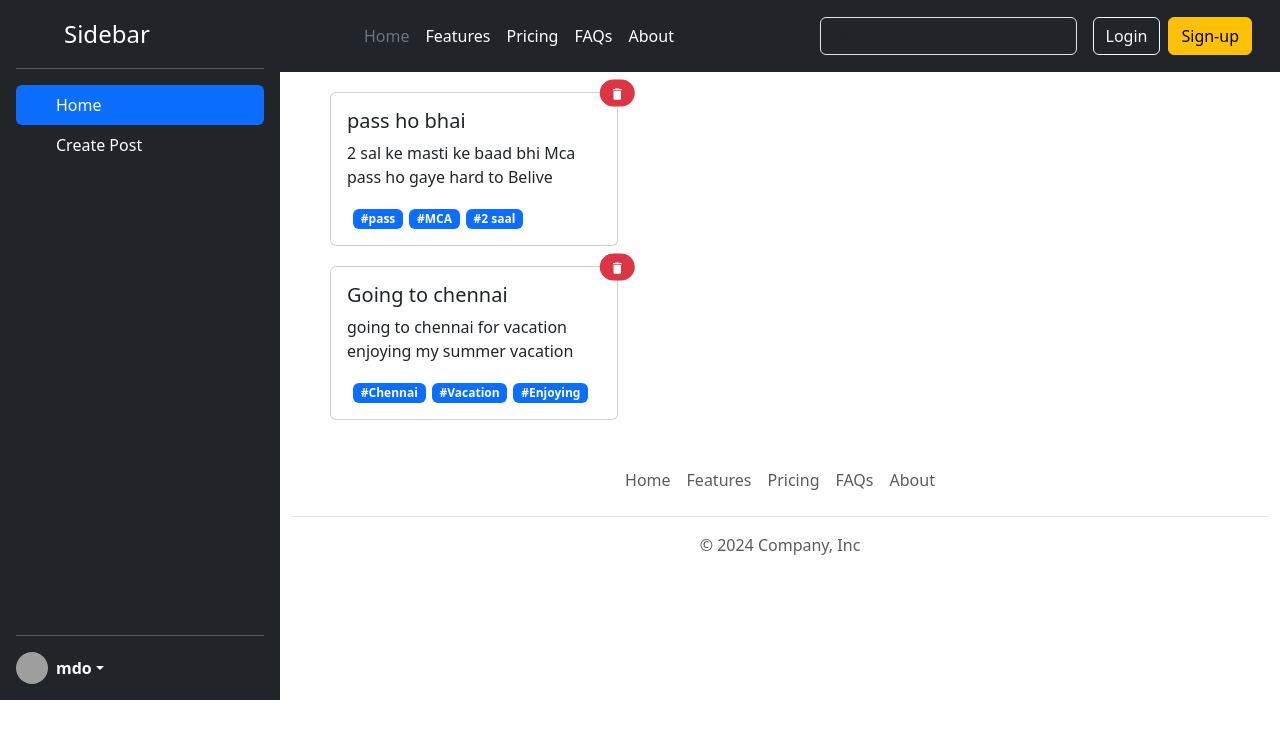
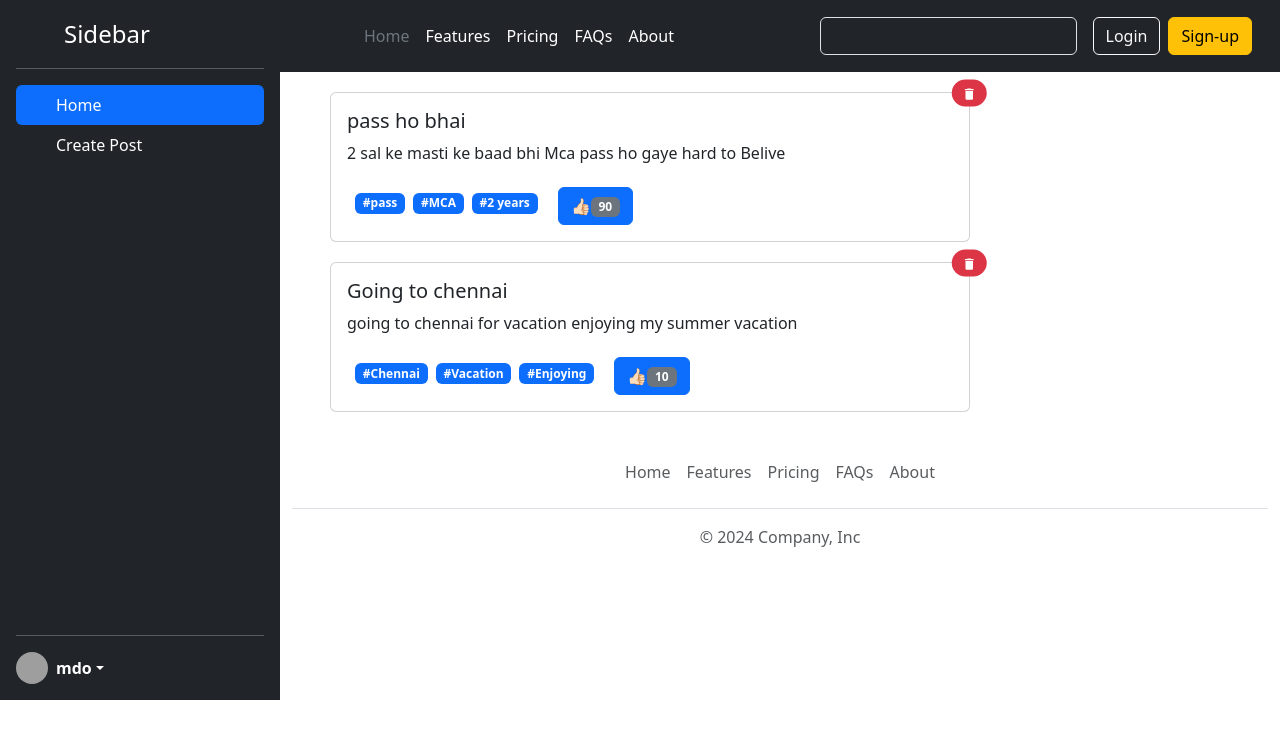
Before and after one commit to dg-codingbapunu/social-media-project-1, a React (Vite) app in the folder app/: page / in a window 1280 px wide. Shown: the top 738 px of the page. Built offline with nearby package versions, Linux system fonts and the light colour scheme; grey boxes are pictures that could not be loaded.

Commit message:
delete functinality

```diff
--- a/app/src/App.css
+++ b/app/src/App.css
@@ -7,9 +7,18 @@
 .sidebar {
   min-height: 700px;
 }
+
+.tags {
+  margin-left: 8px;
+}
+.likes {
+  margin-top: 6px;
+  margin-left: 20px;
+}
 .post-card {
   margin: 20px 50px;
+  max-width: 40rem;
 }
-.tags {
-  margin-left: 6px;
+.hower {
+  cursor: pointer;
 }
--- a/app/src/components/Post.jsx
+++ b/app/src/components/Post.jsx
@@ -1,20 +1,35 @@
+import { useContext } from "react";
 import { MdDelete } from "react-icons/md";
+import { PostList } from "../store/post-list-store";
 
 const Post = ({ post }) => {
+  const { deletePost } = useContext(PostList);
+
   return (
     <>
-      <div className="card post-card" style={{ width: "18rem" }}>
+      <div className="card post-card">
         <div className="card-body">
           <h5 className="card-title">
             {post.title}
-            <span class="position-absolute top-0 start-100 translate-middle badge rounded-pill bg-danger">
+            <span
+              className="position-absolute top-0 start-100 translate-middle badge rounded-pill bg-danger hower"
+              onClick={() => deletePost(post.id)}
+            >
               <MdDelete />
             </span>
           </h5>
           <p className="card-text">{post.body}</p>
           {post.tags.map((tags) => (
-            <span class="badge text-bg-primary tags">{`#${tags}`}</span>
+            <span
+              key={tags}
+              className="badge text-bg-primary tags"
+            >{`#${tags}`}</span>
           ))}
+
+          <button type="button" className="btn btn-primary likes">
+            👍🏻
+            <span className="badge text-bg-secondary">{post.reactions}</span>
+          </button>
         </div>
       </div>
     </>
--- a/app/src/store/post-list-store.jsx
+++ b/app/src/store/post-list-store.jsx
@@ -6,7 +6,14 @@ export const PostList = createContext({
   deletePost: () => {},
 });
 const postListReducer = (currPostList, action) => {
-  return currPostList;
+  let newPostList = currPostList;
+  if (action.type === "DELETE_POST") {
+    newPostList = currPostList.filter(
+      (post) => post.id !== action.payload.postId
+    );
+  }
+
+  return newPostList;
 };
 const PostListProvider = ({ children }) => {
   const [postList, dispatchPostList] = useReducer(
@@ -14,7 +21,14 @@ const PostListProvider = ({ children }) => {
     DEFAULT_POST_LIST
   );
   const addPost = () => {};
-  const deletePost = () => {};
+  const deletePost = (postId) => {
+    dispatchPostList({
+      type: "DELETE_POST",
+      payload: {
+        postId,
+      },
+    });
+  };
 
   return (
     <PostList.Provider
@@ -35,7 +49,7 @@ const DEFAULT_POST_LIST = [
     body: "2 sal ke masti ke baad  bhi Mca pass ho gaye hard to Belive",
     userId: "user_90",
     reactions: 90,
-    tags: ["pass", "MCA", "2 saal"],
+    tags: ["pass", "MCA", "2 years"],
   },
   {
     id: "2",
```
